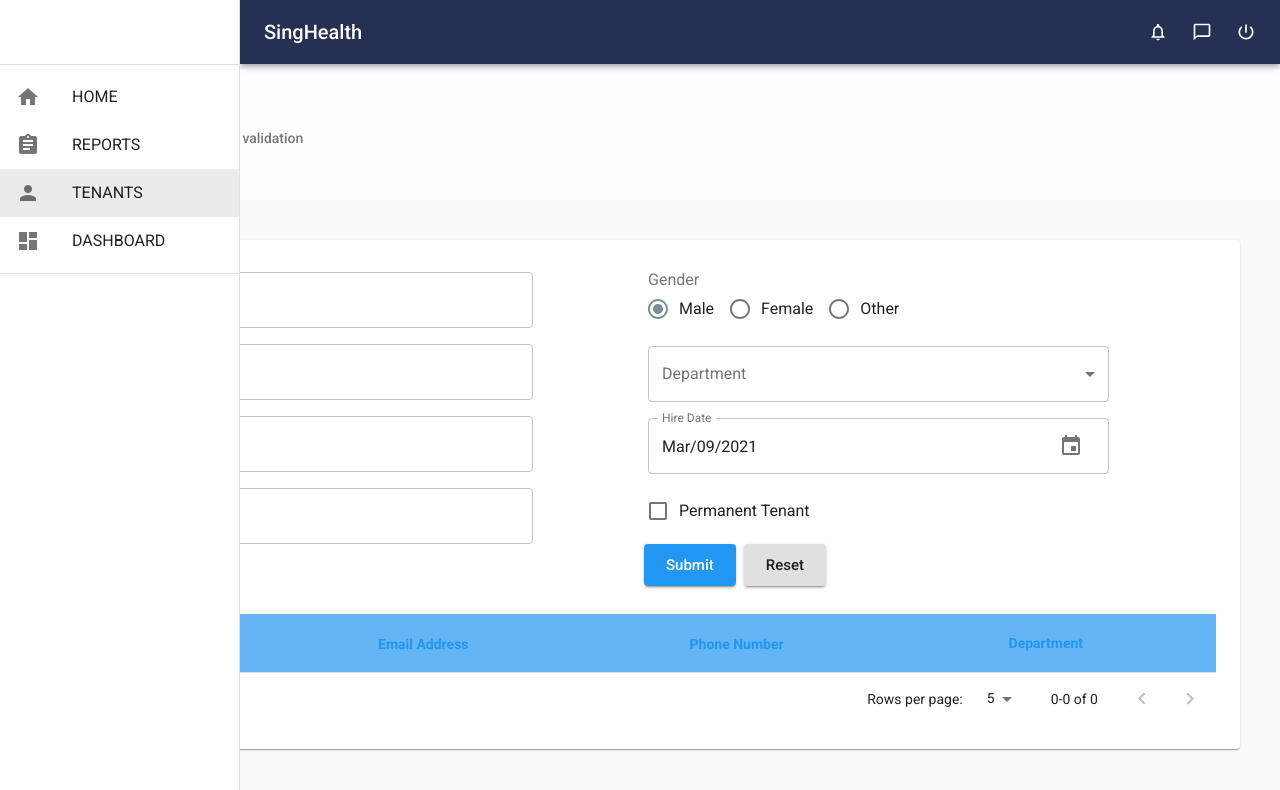
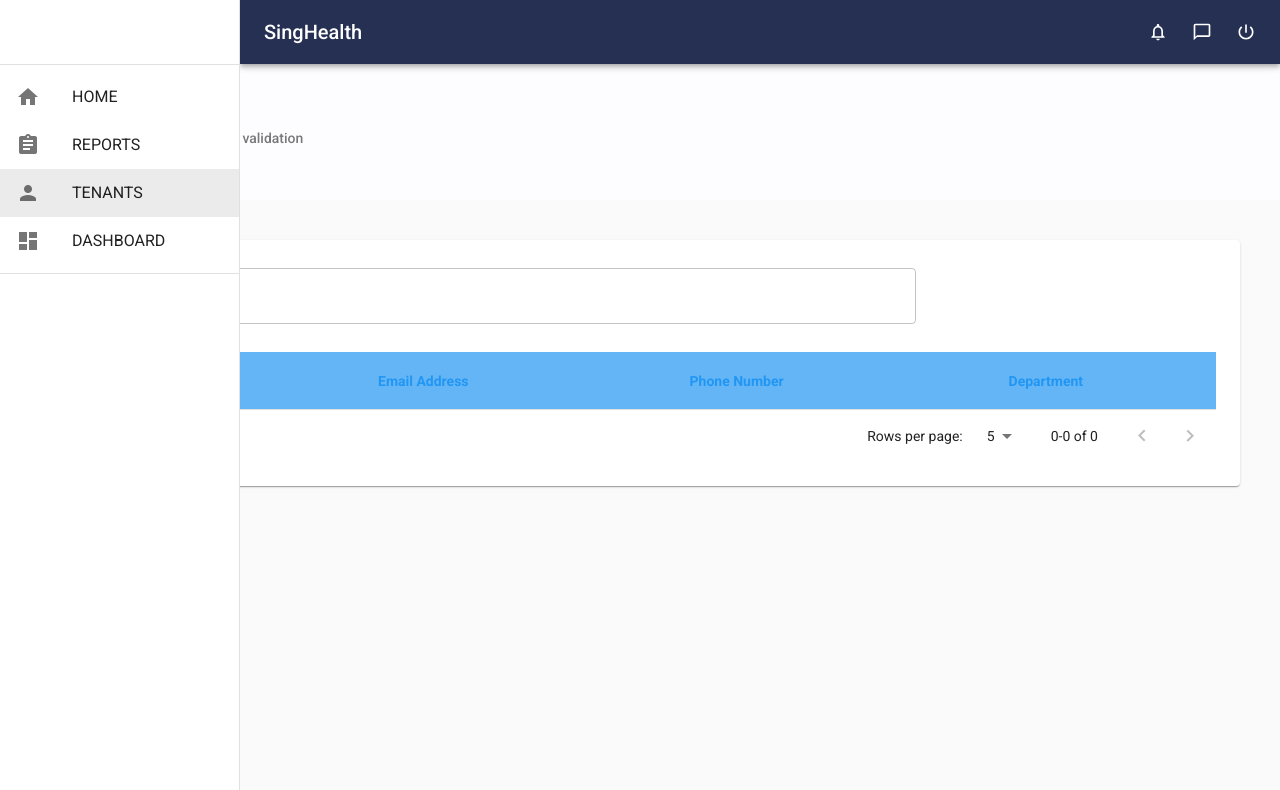
Before and after one commit to kweralt/sh-frontend-2, a React (Create React App) app: page /tenants in a window 1280 px wide. Shown: the top 790 px of the page. Built offline with nearby package versions, Linux system fonts and the light colour scheme.

Commit message:
Add search tenants

```diff
--- a/src/components/controls/Input.js
+++ b/src/components/controls/Input.js
@@ -1,7 +1,7 @@
 import { TextField } from "@material-ui/core";
 
 export default function Input(props) {
-  const { name, label, value, error = null, onChange } = props;
+  const { name, label, value, error = null, onChange, ...other } = props;
   return (
     <TextField
       variant="outlined"
@@ -9,6 +9,8 @@
       name={name}
       value={value}
       onChange={onChange}
+      // extras
+      {...other}
       // check if both error and helperText != null
       {...(error && { error: true, helperText: error })}
     />
--- a/src/components/useTable.js
+++ b/src/components/useTable.js
@@ -27,7 +27,7 @@
   },
 }));
 
-export default function useTable(records, headCells) {
+export default function useTable(records, headCells, filterFn) {
   const classes = useStyles();
 
   const pages = [5, 10, 25];
@@ -125,10 +125,10 @@
 
   const recordsAfterPagingAndSorting = () => {
     // slice() returns elements of the range of index given
-    return stableSort(records, getComparator(order, orderBy)).slice(
-      page * rowsPerPage,
-      (page + 1) * rowsPerPage
-    );
+    return stableSort(
+      filterFn.fn(records),
+      getComparator(order, orderBy)
+    ).slice(page * rowsPerPage, (page + 1) * rowsPerPage);
   };
 
   return { TblContainer, TblHead, TblPagination, recordsAfterPagingAndSorting };
--- a/src/pages/Tenants.js
+++ b/src/pages/Tenants.js
@@ -7,15 +7,22 @@
   TableBody,
   TableRow,
   TableCell,
+  Toolbar,
+  InputAdornment,
 } from "@material-ui/core";
 import { useState } from "react";
 import useTable from "../components/useTable";
 import * as tenantServices from "../services/tenantServices";
+import Controls from "../components/controls/Controls";
+import { Search } from "@material-ui/icons";
 
 const useStyles = makeStyles((theme) => ({
   pageContent: {
     margin: theme.spacing(5),
     padding: theme.spacing(3),
+  },
+  searchInput: {
+    width: "75%",
   },
 }));
 
@@ -29,12 +36,31 @@
 export default function Tenants() {
   const classes = useStyles();
   const [records, setRecords] = useState(tenantServices.getAllTenants());
+  const [filterFn, setFilterFn] = useState({
+    fn: (items) => {
+      return items;
+    },
+  });
+
   const {
     TblContainer,
     TblHead,
     TblPagination,
     recordsAfterPagingAndSorting,
-  } = useTable(records, headCells);
+  } = useTable(records, headCells, filterFn);
+
+  const handleSearch = (e) => {
+    let target = e.target;
+    setFilterFn({
+      fn: (items) => {
+        if (target.value == "") return items;
+        else
+          return items.filter((x) =>
+            x.fullName.toLowerCase().includes(target.value)
+          );
+      },
+    });
+  };
 
   return (
     <>
@@ -44,7 +70,21 @@
         icon={<PeopleOutlineTwoTone fontSize="large" />}
       />
       <Paper className={classes.pageContent}>
-        <TenantForm />
+        {/* <TenantForm /> */}
+        <Toolbar>
+          <Controls.Input
+            label="Search Tenants"
+            className={classes.searchInput}
+            InputProps={{
+              startAdornment: (
+                <InputAdornment position="start">
+                  <Search />
+                </InputAdornment>
+              ),
+            }}
+            onChange={handleSearch}
+          />
+        </Toolbar>
         <TblContainer>
           <TblHead />
           <TableBody>
```
